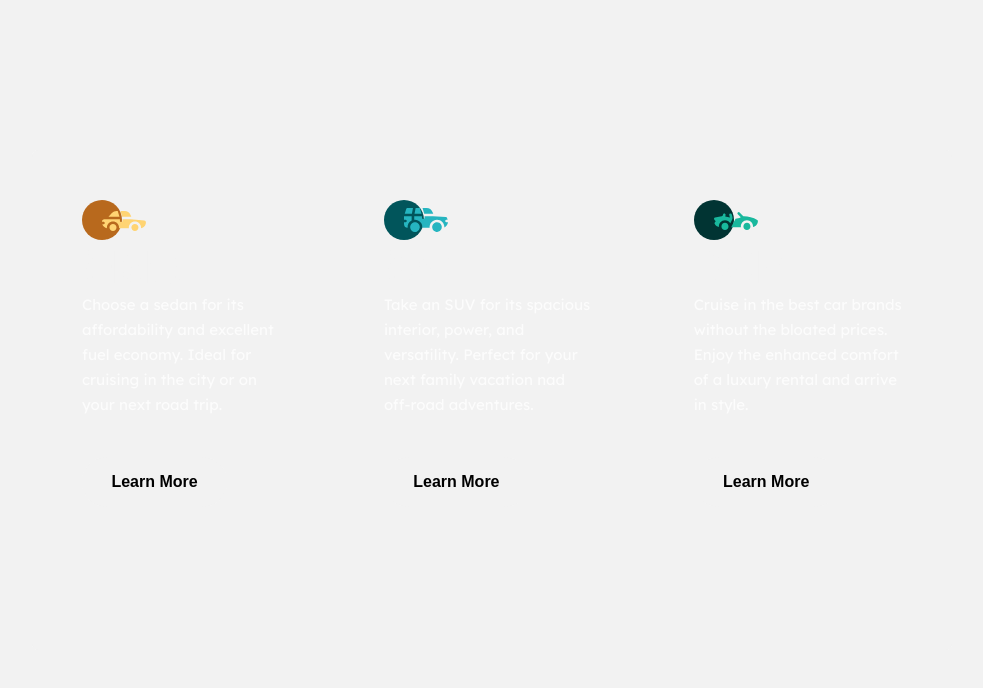
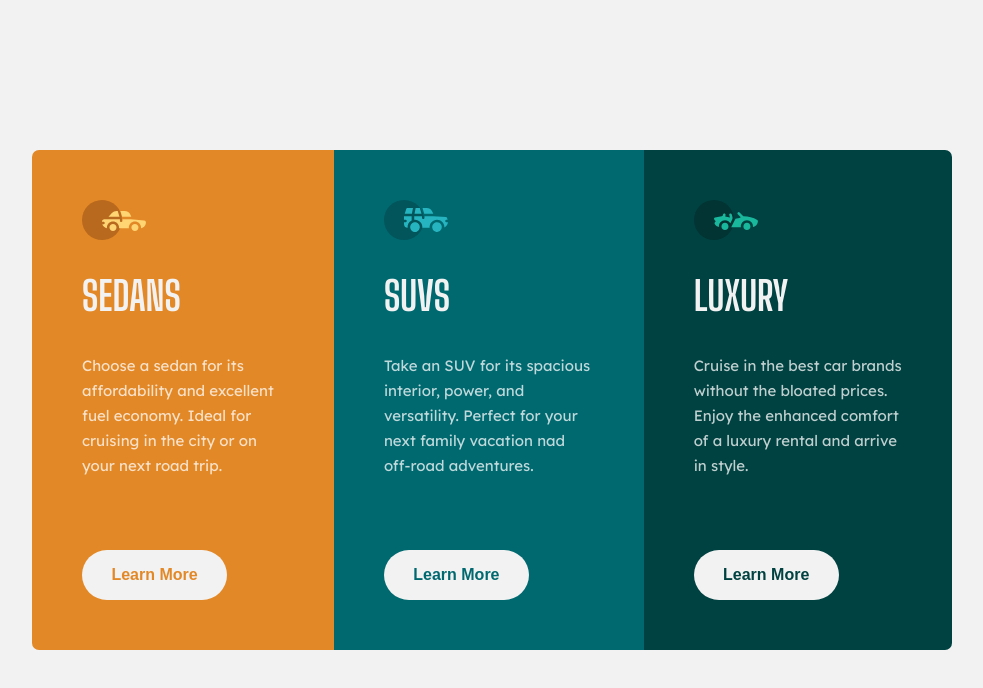
Before and after one commit to adamwinzdesign/three_column_preview_card, a React (Create React App) app: page / in a window 1280 px wide. Shown: the top 688 px of the page, without its empty margins (148-1131 px from the left). Built offline with nearby package versions, Linux system fonts and the light colour scheme.

Commit message:
updated styling on Card

```diff
--- a/src/components/Card.jsx
+++ b/src/components/Card.jsx
@@ -1,19 +1,13 @@
 import styled from "styled-components";
 import { very_light_gray } from "../colors";
 
-const Card = ({ card }) => {
+const Card = (props) => {
 	return (
-		// <CardBody style={{ backgroundColor: card.color }}>
-		// 	<Icon src={card.icon} alt='card_icon' />
-		// 	<H1>{card.title}</H1>
-		// 	<P>{card.text}</P>
-		// 	<Button>Learn More</Button>
-		// </CardBody>
-		<CardBody>
-			<Icon src={card.icon} alt='card_icon' />
-			<H1>{card.title}</H1>
-			<P>{card.text}</P>
-			<Button>Learn More</Button>
+		<CardBody {...props}>
+			<Icon src={props.card.icon} alt='card_icon' />
+			<H1>{props.card.title}</H1>
+			<P>{props.card.text}</P>
+			<Button color={props.card.color}>Learn More</Button>
 		</CardBody>
 	);
 };
@@ -21,13 +15,13 @@
 export default Card;
 
 const CardBody = styled.div`
-	background: ${(props) => props.color}
 	display: flex;
 	flex-direction: column;
 	align-items: flex-start;
 	justify-content: space-between;
 	height: 100%;
 	padding: 50px;
+	background: ${(props) => props.card.color};
 `;
 
 const Icon = styled.img`
@@ -51,29 +45,6 @@
 	margin-bottom: 2.5rem;
 `;
 
-// const Button = styled.button`
-// 	height: 50px;
-// 	width: 145px;
-// 	border-radius: 25px;
-// 	border: none;
-// 	outline: none;
-// 	background-color: ${very_light_gray};
-// 	font-weight: 700;
-// 	font-size: 16px;
-// 	&:hover {
-// 		background-color: transparent;
-// 		border: 2px solid ${very_light_gray};
-// 	}
-// `;
-
-// const Input = styled.input.attrs(props => ({
-//   // we can define static props
-//   type: "text",
-
-//   // or we can define dynamic ones
-//   size: props.size || "1em",
-// }))`
-
 const Button = styled.button`
 	height: 50px;
 	width: 145px;
@@ -87,5 +58,6 @@
 	&:hover {
 		background-color: transparent;
 		border: 2px solid ${very_light_gray};
+		color: ${very_light_gray};
 	}
 `;
```
